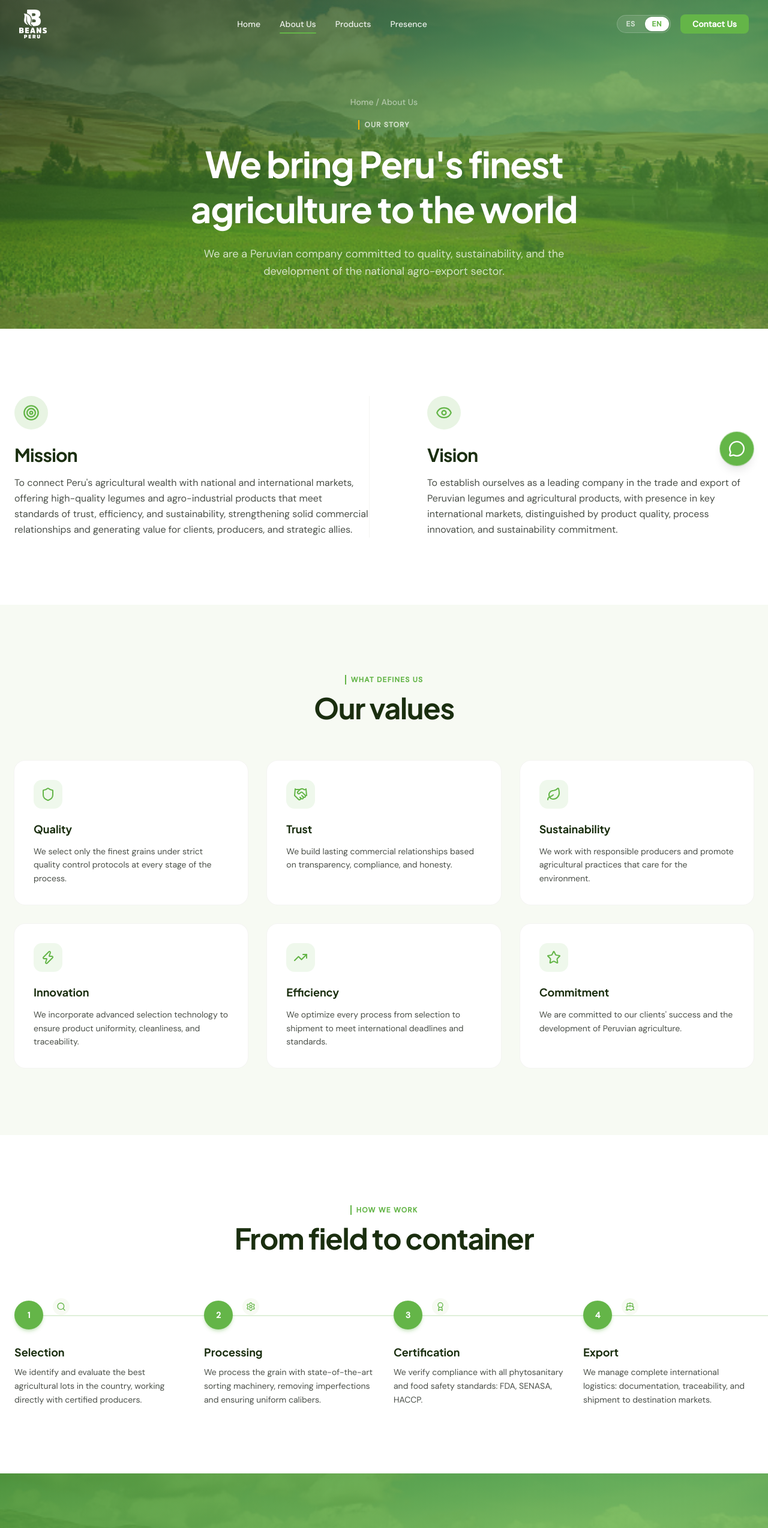
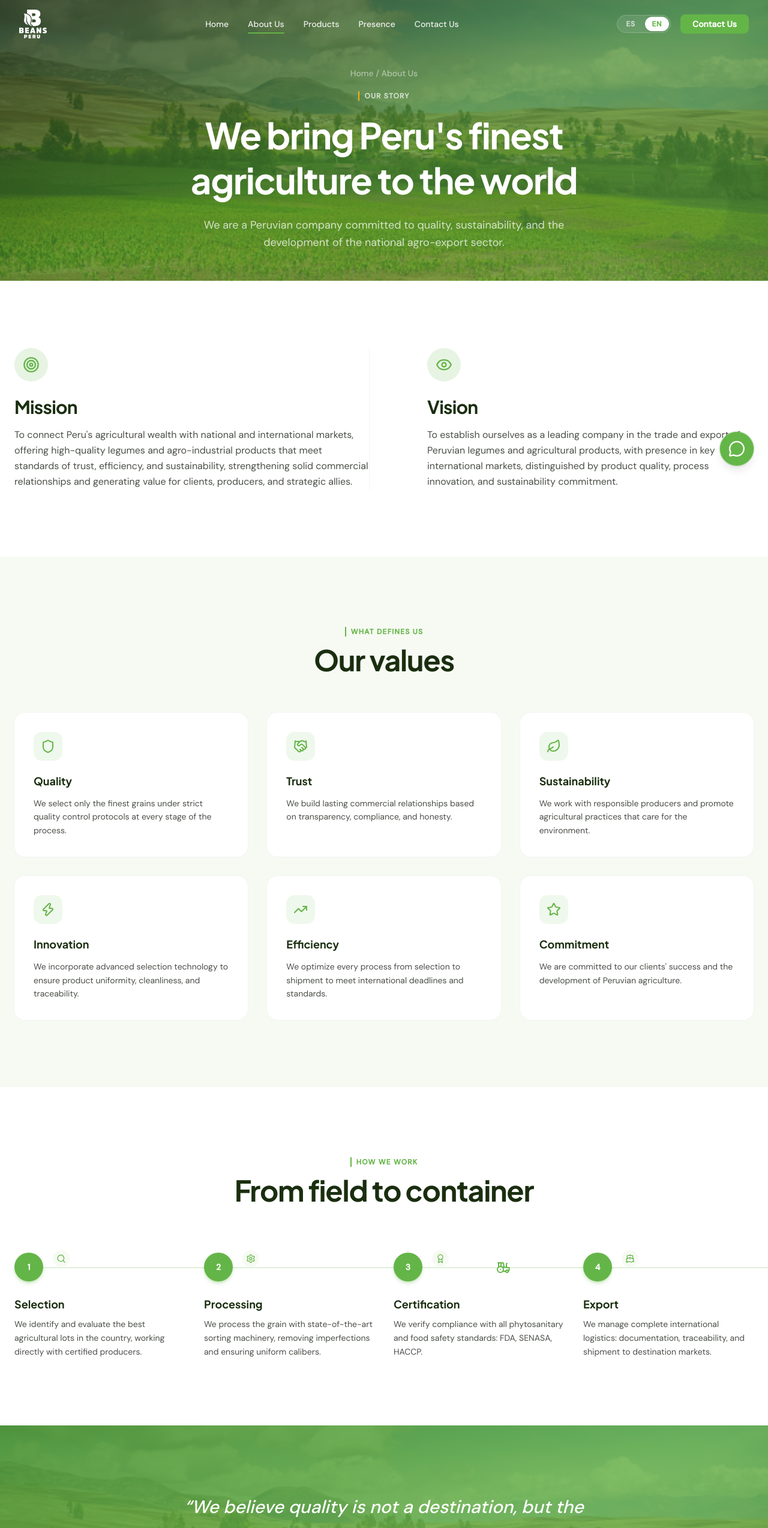
Before and after one commit to Mathifa59/BeansBusiness, a Next.js app: page /en/nosotros in a window 1280 px wide. Shown: the top 2547 px of the page at 60% size. Built offline with nearby package versions, Linux system fonts and the light colour scheme.

Commit message:
improve beans v.8

```diff
--- a/components/layout/Navbar.tsx
+++ b/components/layout/Navbar.tsx
@@ -16,6 +16,7 @@ const LINKS = [
   { key: "nosotros", href: "/nosotros" },
   { key: "productos", href: "/productos" },
   { key: "presencia", href: "/presencia" },
+  { key: "contacto", href: "/contacto" },
 ];
 
 export function Navbar() {
--- a/components/sections/nosotros/PageHero.tsx
+++ b/components/sections/nosotros/PageHero.tsx
@@ -10,7 +10,7 @@ export function PageHero() {
   const t = useTranslations("about.hero");
 
   return (
-    <section className="gradient-hero relative overflow-hidden pb-20 pt-40">
+    <section className="gradient-hero relative overflow-hidden pb-12 pt-28">
       <Image src="/Campos.jpg" alt="" fill priority className="object-cover" />
       <div className="absolute inset-0 bg-gradient-to-br from-dark/80 via-primary-dark/70 to-primary/60" />
 
--- a/components/sections/nosotros/ProcessSection.tsx
+++ b/components/sections/nosotros/ProcessSection.tsx
@@ -1,7 +1,8 @@
 "use client";
 
 import { useTranslations } from "next-intl";
-import { Search, Settings, Award, Ship } from "lucide-react";
+import { motion } from "framer-motion";
+import { Search, Settings, Award, Ship, Tractor } from "lucide-react";
 import { AnimatedSection } from "@/components/ui/animated-section";
 import { SectionTag } from "@/components/ui/section-tag";
 import { SectionWrapper } from "@/components/ui/section-wrapper";
@@ -28,7 +29,17 @@ export function ProcessSection() {
       </AnimatedSection>
 
       <div className="relative mt-20">
-        <div className="absolute left-6 top-6 hidden h-0.5 w-full bg-primary/20 lg:block" />
+        <div className="absolute left-6 top-6 hidden h-0.5 w-full bg-primary/20 lg:block">
+          <motion.div
+            className="absolute top-1/2 -translate-y-1/2 text-primary"
+            style={{ marginLeft: "-12px" }}
+            initial={{ left: "0%" }}
+            animate={{ left: "100%" }}
+            transition={{ duration: 9, repeat: Infinity, ease: "linear" }}
+          >
+            <Tractor className="h-6 w-6" />
+          </motion.div>
+        </div>
 
         <div className="grid grid-cols-1 gap-12 lg:grid-cols-4 lg:gap-8">
           {STEPS.map(({ id, icon: Icon }, i) => (
--- a/components/sections/presencia/InstitutionalSection.tsx
+++ b/components/sections/presencia/InstitutionalSection.tsx
@@ -1,10 +1,16 @@
 "use client";
 
+import Image from "next/image";
 import { useTranslations } from "next-intl";
 import { AnimatedSection } from "@/components/ui/animated-section";
 import { SectionTag } from "@/components/ui/section-tag";
 import { SectionWrapper } from "@/components/ui/section-wrapper";
 import { fadeUp } from "@/lib/animations";
+
+const LOGOS = [
+  { name: "PROMPERÚ", src: "/promperu.png" },
+  { name: "MINCETUR", src: "/mincetur.png" },
+];
 
 export function InstitutionalSection() {
   const t = useTranslations("presence.institutional");
@@ -27,12 +33,14 @@ export function InstitutionalSection() {
           transition={{ duration: 0.6, delay: 0.15 }}
           className="grid grid-cols-2 gap-6"
         >
-          {["PROMPERÚ", "MINCETUR"].map((name) => (
+          {LOGOS.map(({ name, src }) => (
             <div
               key={name}
-              className="flex h-28 items-center justify-center rounded-2xl border border-white/15 bg-white/5 text-lg font-bold text-white/60"
+              className="flex h-28 items-center justify-center rounded-2xl bg-primary/10 p-6 ring-1 ring-primary/25"
             >
-              {name}
+              <div className="relative h-full w-full">
+                <Image src={src} alt={name} fill className="object-contain" />
+              </div>
             </div>
           ))}
         </AnimatedSection>
--- a/components/sections/presencia/PageHero.tsx
+++ b/components/sections/presencia/PageHero.tsx
@@ -10,7 +10,7 @@ export function PageHero() {
   const t = useTranslations("presence.hero");
 
   return (
-    <section className="gradient-hero relative overflow-hidden pb-20 pt-40">
+    <section className="gradient-hero relative overflow-hidden pb-12 pt-28">
       <Image src="/cosecha-frejol.jpg" alt="" fill priority className="object-cover" />
       <div className="absolute inset-0 bg-gradient-to-br from-dark/80 via-primary-dark/70 to-primary/60" />
 
--- a/components/sections/presencia/RegionsSection.tsx
+++ b/components/sections/presencia/RegionsSection.tsx
@@ -2,6 +2,7 @@
 
 import { useTranslations } from "next-intl";
 import { AnimatedSection } from "@/components/ui/animated-section";
+import { ContinentShape } from "@/components/ui/continent-shape";
 import { SectionTag } from "@/components/ui/section-tag";
 import { SectionWrapper } from "@/components/ui/section-wrapper";
 import { scaleIn } from "@/lib/animations";
@@ -38,8 +39,13 @@ export function RegionsSection() {
               key={id}
               variants={scaleIn}
               transition={{ duration: 0.5, delay: i * 0.08 }}
-              className="flex flex-col rounded-2xl bg-white p-8 ring-1 ring-gray-100 transition-all duration-300 hover:-translate-y-1 hover:shadow-xl hover:ring-primary/30"
+              className="relative flex flex-col overflow-hidden rounded-2xl bg-white p-8 ring-1 ring-gray-100 transition-all duration-300 hover:-translate-y-1 hover:shadow-xl hover:ring-primary/30"
             >
+              <ContinentShape
+                region={id}
+                className="absolute -right-8 -bottom-8 -z-10 h-40 w-40 text-primary/10"
+              />
+
               <div className="flex items-center justify-between">
                 <span className="text-4xl">{flag}</span>
                 <span className="rounded-full bg-primary/10 px-4 py-1.5 text-xs font-semibold text-primary-dark">
--- a/components/sections/productos/PageHero.tsx
+++ b/components/sections/productos/PageHero.tsx
@@ -10,7 +10,7 @@ export function PageHero() {
   const t = useTranslations("products.hero");
 
   return (
-    <section className="gradient-hero relative overflow-hidden pb-20 pt-40">
+    <section className="gradient-hero relative overflow-hidden pb-12 pt-28">
       <Image src="/cosecha-garbanzo.jpg" alt="" fill priority className="object-cover" />
       <div className="absolute inset-0 bg-gradient-to-br from-dark/80 via-primary-dark/70 to-primary/60" />
 
--- /dev/null
+++ b/components/ui/continent-shape.tsx
@@ -0,0 +1,30 @@
+import { cn } from "@/lib/utils";
+
+const PATHS: Record<string, string> = {
+  northAmerica:
+    "M10,5 C30,2 55,8 70,20 C80,28 75,40 65,45 C70,55 60,65 50,62 C45,75 35,85 28,75 C20,80 10,70 15,55 C5,45 8,25 10,5 Z",
+  europe:
+    "M20,10 C40,5 60,8 75,15 C85,20 80,30 70,28 C75,35 65,40 60,35 C65,45 55,50 48,42 C50,55 38,60 35,48 C25,55 15,45 18,32 C8,28 10,15 20,10 Z",
+  latam:
+    "M40,5 C55,5 65,12 68,25 C72,40 65,55 60,65 C58,80 50,95 45,90 C40,98 35,85 38,70 C30,60 28,45 32,30 C28,18 32,8 40,5 Z",
+  asia: "M15,15 C40,5 70,8 90,18 C95,28 88,35 92,45 C85,55 75,50 70,58 C60,65 65,75 50,72 C40,80 25,70 20,60 C8,55 5,40 10,28 C5,22 8,16 15,15 Z",
+  middleEast:
+    "M30,10 C50,8 70,15 75,30 C78,42 70,55 60,65 C50,72 40,68 35,58 C25,55 20,45 22,35 C15,28 20,15 30,10 Z",
+};
+
+interface ContinentShapeProps {
+  region: keyof typeof PATHS;
+  className?: string;
+}
+
+export function ContinentShape({ region, className }: ContinentShapeProps) {
+  return (
+    <svg
+      viewBox="0 0 100 100"
+      aria-hidden="true"
+      className={cn("pointer-events-none", className)}
+    >
+      <path d={PATHS[region]} fill="currentColor" />
+    </svg>
+  );
+}
```
Also changed, not shown: public/mincetur.png (added), public/promperu.png (added).
